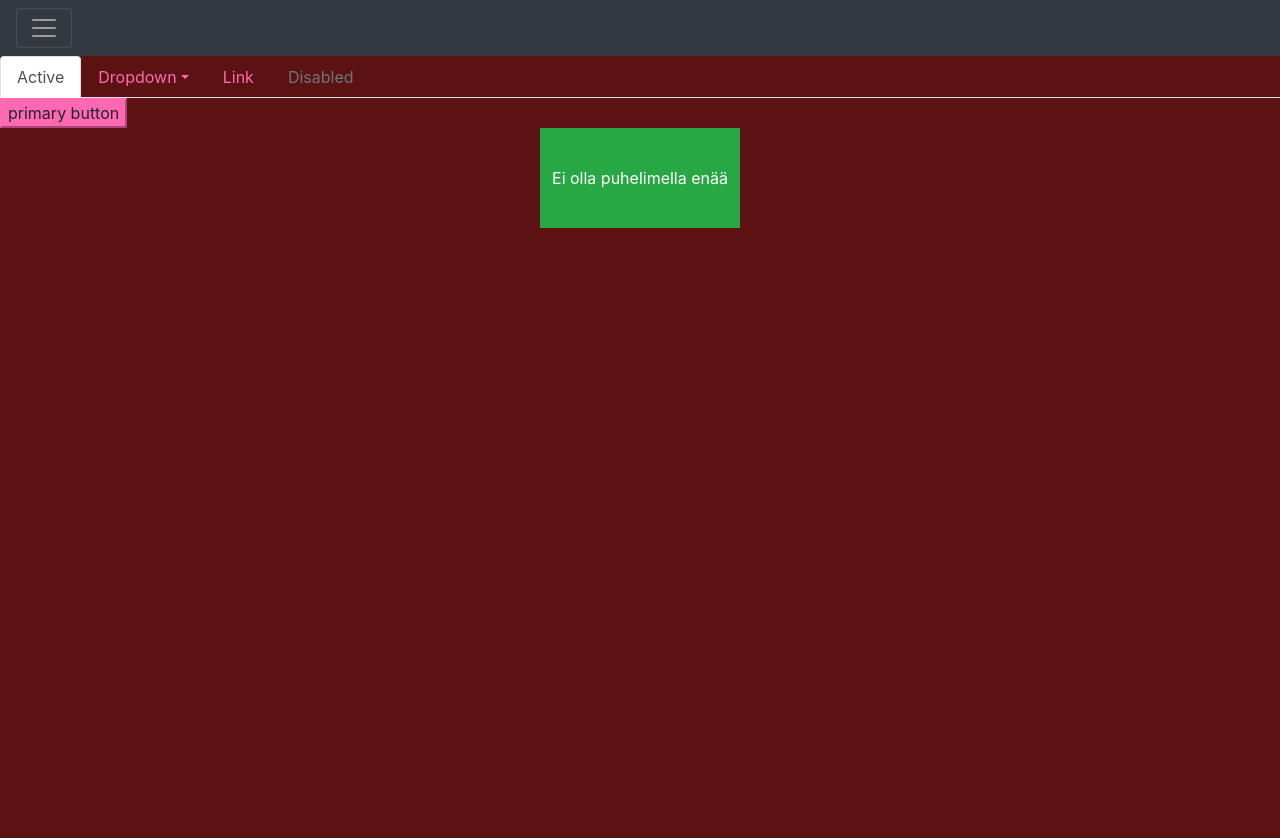
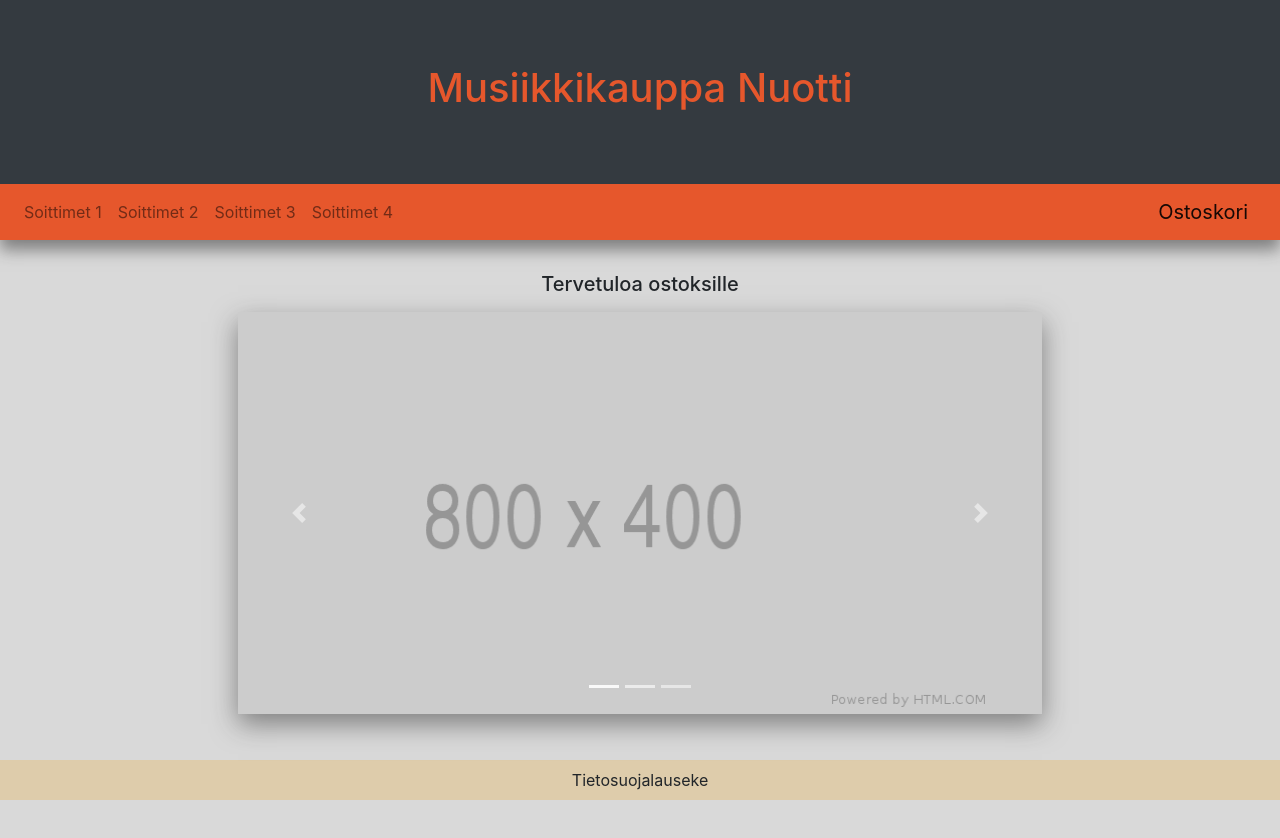
Before and after one commit to antipoppi/web-visualization, a website: page h11_harjoitustyo/src/index.html in a window 1280 px wide. Shown: the top 838 px of the page. After the commit the page ends 800 px from the top, so only its background shows below. Drawn offline with Linux system fonts and the light colour scheme.

Commit message:
ensimmäinen layout luotu. Lisätty header, navbar, main ja footer

```diff
--- a/h11_harjoitustyo/src/index.html
+++ b/h11_harjoitustyo/src/index.html
@@ -4,50 +4,86 @@
     <meta charset="utf-8">
     <meta name="viewport" content="width=device-width, initial-scale=1, shrink-to-fit=no">
     <link rel="stylesheet" href="css/styles.css">
-    <title>Tämä on testi</title>
+    <title>Musiikkikauppa Nuotti</title>
   </head>
-  <body>
-    <!-- testataan toimiiko javascript oheisilla diveillä-->
-    <div class="pos-f-t">
-      <div class="collapse" id="navbarToggleExternalContent">
-        <div class="bg-dark p-4">
-          <h4 class="text-white">Collapsed content</h4>
-          <span class="text-muted">Toggleable via the navbar brand.</span>
+
+  <body class="d-flex flex-column min-vh-100">
+    <header class="mb-3">
+      <div class="jumbotron jumbotron-fluid bg-dark text-primary text-center mb-0">
+        <h1>Musiikkikauppa Nuotti</h1>
+      </div>
+      <nav class="navbar navbar-light navbar-expand-sm bg-primary">
+        <button class="navbar-toggler collapsed" type="button" data-toggle="collapse" data-target="#collapsibleNavbar" aria-expanded="false">
+          <span class="navbar-toggler-icon"></span>
+        </button>
+        <div class="navbar-collapse collapse" id="collapsibleNavbar">
+          <!-- Left Side Of Navbar -->
+          <ul class="navbar-nav mr-auto">
+              <li class="nav-item">
+              <a class="nav-link rounded" href="#">Soittimet 1</a>
+              </li>
+              <li class="nav-item">
+              <a class="nav-link rounded" href="#">Soittimet 2</a>
+              </li>
+              <li class="nav-item">
+              <a class="nav-link rounded" href="#">Soittimet 3</a>
+              </li>
+              <li class="nav-item">
+              <a class="nav-link rounded" href="#">Soittimet 4</a>
+              </li>
+          </ul>
+
+        </div>
+        <!-- Right Side Of Navbar -->
+        <a class="navbar-brand" href="/harjoitustyo/public/home">
+          <span>Ostoskori</span>
+        </a>
+
+      </nav>
+    </header>
+
+    <main class="container-fluid flex-grow-1 my-3">
+      <div class="container-fluid col-md-8">
+        <div class="mx-auto text-center mb-3">
+          <h5>Tervetuloa ostoksille</h5>
+        </div>
+        <div id="carouselExampleIndicators" class="carousel slide" data-ride="carousel">
+          <ol class="carousel-indicators">
+            <li data-target="#carouselExampleIndicators" data-slide-to="0" class="active"></li>
+            <li data-target="#carouselExampleIndicators" data-slide-to="1"></li>
+            <li data-target="#carouselExampleIndicators" data-slide-to="2"></li>
+          </ol>
+          <div class="carousel-inner">
+            <!-- tänne tulee .svg kuvia soittimista -->
+            <div class="carousel-item active">
+              <img src="assets/800x400.png" class="d-block w-100" alt="Soitin yksi">
+            </div>
+            <div class="carousel-item">
+              <img src="assets/800x400.png" class="d-block w-100" alt="Soitin kaksi">
+            </div>
+            <div class="carousel-item">
+              <img src="assets/800x400.png" class="d-block w-100" alt="Soitin kolme">
+            </div>
+            <div class="carousel-item">
+              <img src="assets/800x400.png" class="d-block w-100" alt="Soitin neljä">
+            </div>
+          </div>
+          <a class="carousel-control-prev" href="#carouselExampleIndicators" role="button" data-slide="prev">
+            <span class="carousel-control-prev-icon" aria-hidden="true"></span>
+            <span class="sr-only">Previous</span>
+          </a>
+          <a class="carousel-control-next" href="#carouselExampleIndicators" role="button" data-slide="next">
+            <span class="carousel-control-next-icon" aria-hidden="true"></span>
+            <span class="sr-only">Next</span>
+          </a>
         </div>
       </div>
-      <nav class="navbar navbar-dark bg-dark">
-        <button class="navbar-toggler" type="button" data-toggle="collapse" data-target="#navbarToggleExternalContent" aria-controls="navbarToggleExternalContent" aria-expanded="false" aria-label="Toggle navigation">
-          <span class="navbar-toggler-icon"></span>
-        </button>
-      </nav>
-    </div>
-    <ul class="nav nav-tabs">
-        <li class="nav-item">
-            <a class="nav-link active" href="#">Active</a>
-        </li>
-        <li class="nav-item dropdown">
-            <a class="nav-link dropdown-toggle" data-toggle="dropdown" href="#" role="button" aria-haspopup="true" aria-expanded="false">Dropdown</a>
-            <div class="dropdown-menu">
-            <a class="dropdown-item" href="#">Action</a>
-            <a class="dropdown-item" href="#">Another action</a>
-            <a class="dropdown-item" href="#">Something else here</a>
-            <div class="dropdown-divider"></div>
-            <a class="dropdown-item" href="#">Separated link</a>
-            </div>
-        </li>
-        <li class="nav-item">
-            <a class="nav-link" href="#">Link</a>
-        </li>
-        <li class="nav-item">
-            <a class="nav-link disabled" href="#">Disabled</a>
-        </li>
-    </ul>
-    <!-- tän nappulan pitäis olla pinkki-->
-    <Button href="#" class="btn-primary"> primary button</Button>
 
-    <!-- näiden pitäis tulla näkyviin riippuen ollaanko puhelimella/tabletilla vai tietokoneella -->
-    <div class="omaClass">Ei olla puhelimella enää</div>
-    <div class="omaClass2">Puhelin/tabletti käytössä</div>
+    </main>
+
+    <footer class="navbar bg-secondary flex-column text-center">
+      <span class="text-center">Tietosuojalauseke</span>
+    </footer>
 
     <!-- jQuery first, then Popper.js, then finally Bootstrap JS. -->
     <script src="js/jquery.min.js"></script>
--- /dev/null
+++ b/h11_harjoitustyo/src/scss/_colors.scss
@@ -0,0 +1,7 @@
+$theme-colors: (
+     "primary": #E6572C,
+     "secondary": #DECCAB
+);
+
+$bodyBackground: #D9D9D9
+//#F0AC75
--- a/h11_harjoitustyo/src/scss/styles.scss
+++ b/h11_harjoitustyo/src/scss/styles.scss
@@ -1,13 +1,30 @@
-$theme-colors: (
-     "primary": #FF69B4
-);
 
+@import "colors";
 @import "node_modules/bootstrap/scss/bootstrap";
 
 body {
-    color: white;
-    background: rgb(92,18,18);
-    height: 400vh;
+    background: $bodyBackground;
+    height: 100%;
+}
+
+header {
+    box-shadow: 0px 10px 15px #27272780;
+    -webkit-box-shadow: 0px 10px 15px #27272780;
+    -moz-box-shadow: 0px 10px 15px #27272780;
+    position: relative;
+    z-index: 999999;
+}
+
+#carouselExampleIndicators {
+    box-shadow: 0px 10px 25px #27272780;
+    -webkit-box-shadow: 0px 10px 25px #27272780;
+    -moz-box-shadow: 0px 10px 25px #27272780;
+    position: relative;
+    z-index: 999999;
+}
+
+main {
+    min-height: 100%;
 }
 
 .omaClass {
```
Also changed, not shown: h11_harjoitustyo/src/assets/800x400.png (added), h11_harjoitustyo/src/css/styles.css.
